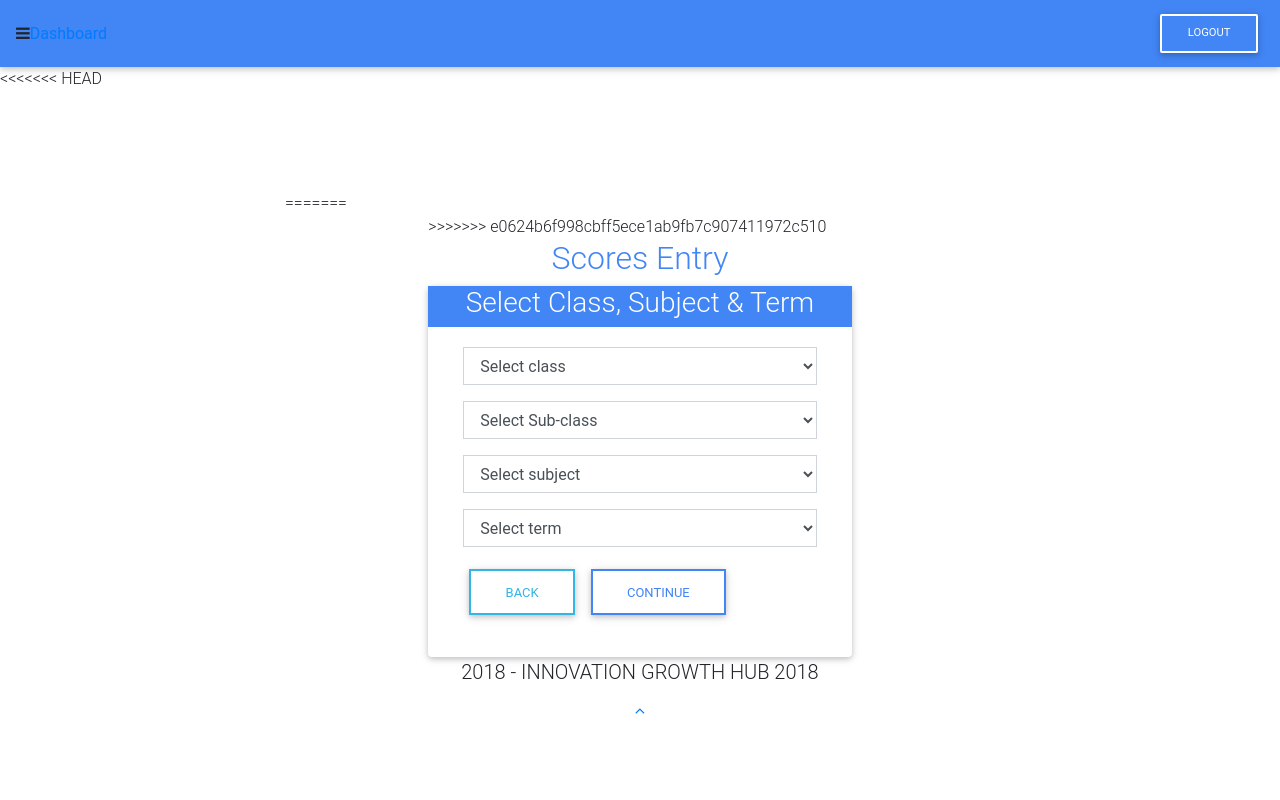
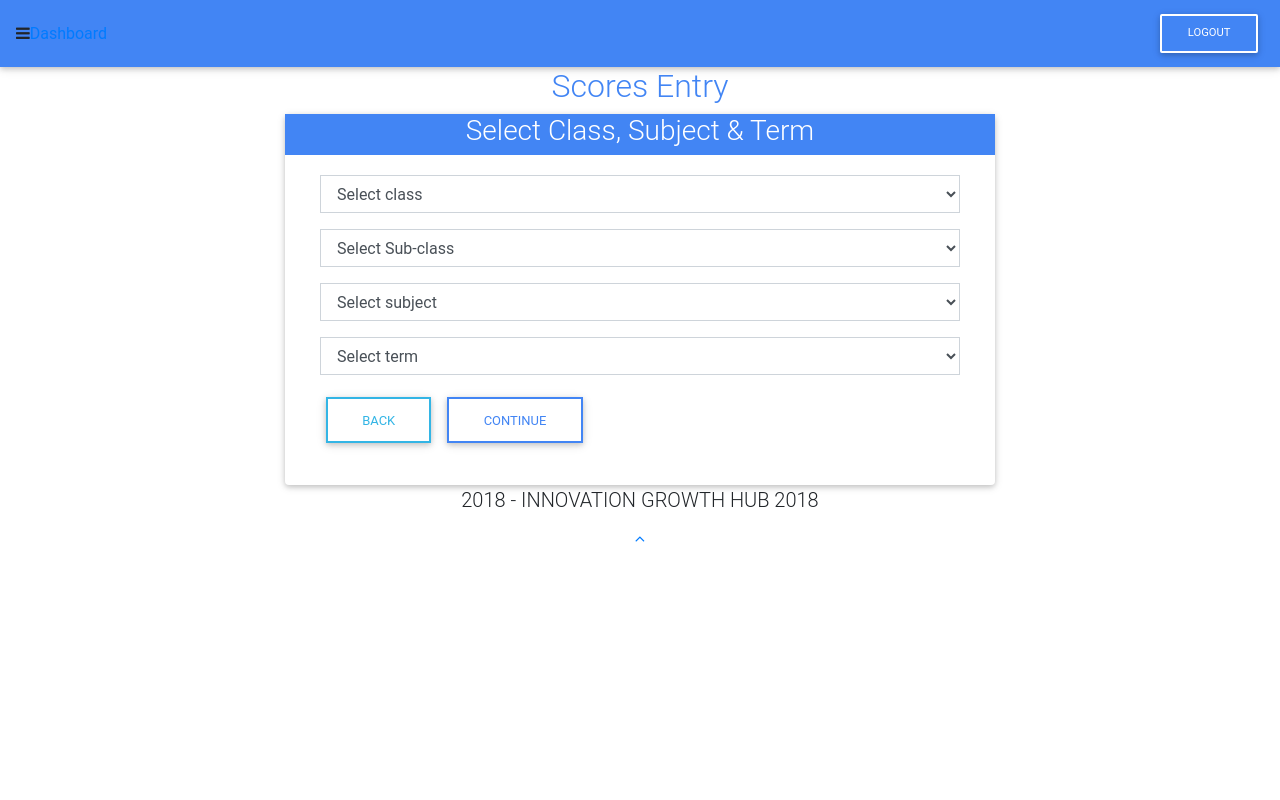
Before and after one commit to okorochristen/schoolmgtnew, a PHP site: page /select-class.php in a window 1280 px wide. Run offline with PHP 8.4, Linux system fonts and the light colour scheme; the visitor is signed in with stand-in values (Sample User, id 1); data that the repository does not hold is empty; some libraries are stand-ins or nearby versions.

Commit message:
all merged

```diff
--- a/teachers/select-class.php
+++ b/teachers/select-class.php
@@ -76,13 +76,8 @@
 
 <body>
 
-<<<<<<< HEAD
-<div class="container" style="margin-top: 100px">
-    <div class="col-8 offset-2">
-=======
 <div class="smaller container" style="width:100%">
     <div class="col-sm-10 col-lg-8 ml-auto mr-auto">
->>>>>>> e0624b6f998cbff5ece1ab9fb7c907411972c510
         <h2 class="text-center text-primary"> Scores Entry</h2>
     <div class="card">
         <div class="card-heading bg-primary text-white">
```
